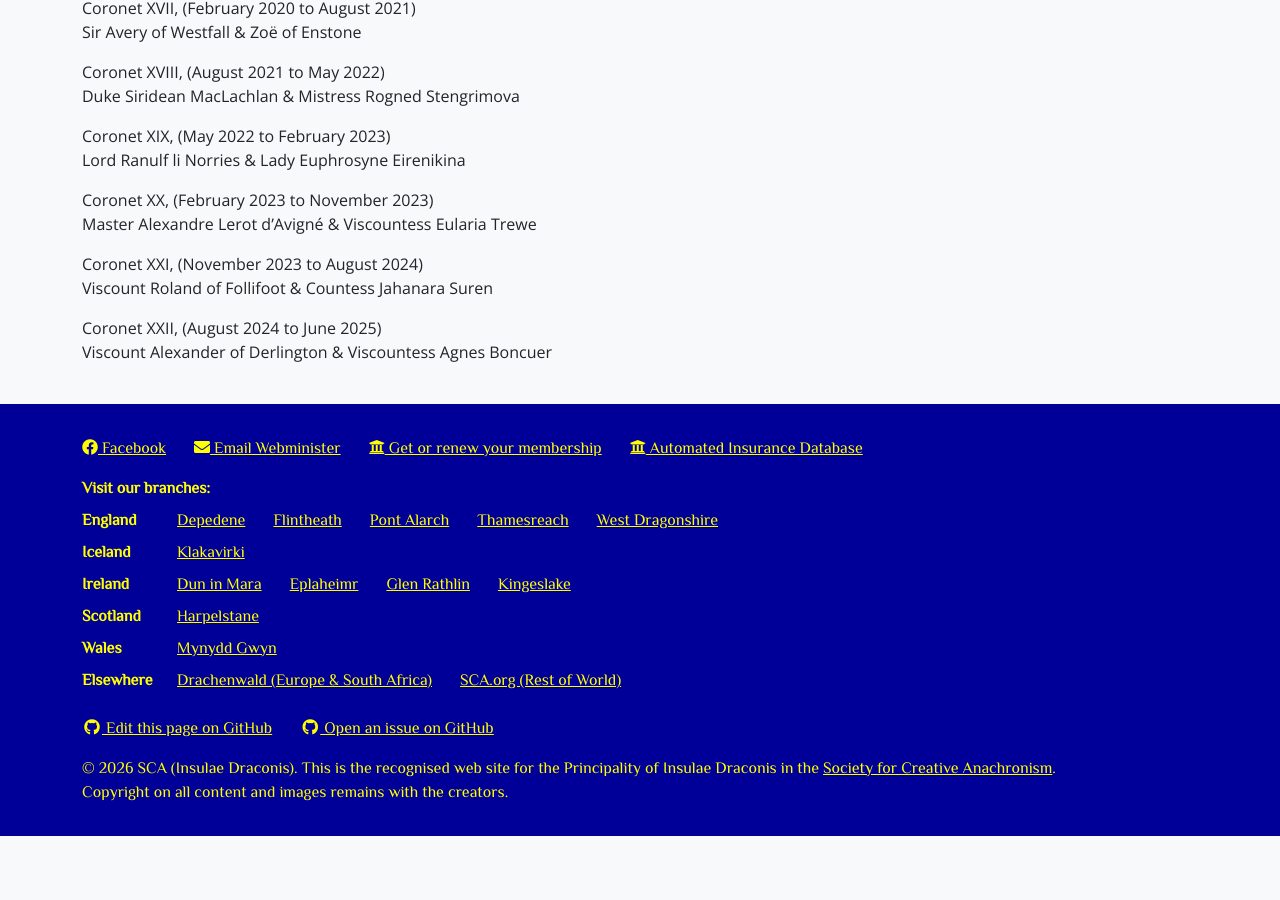
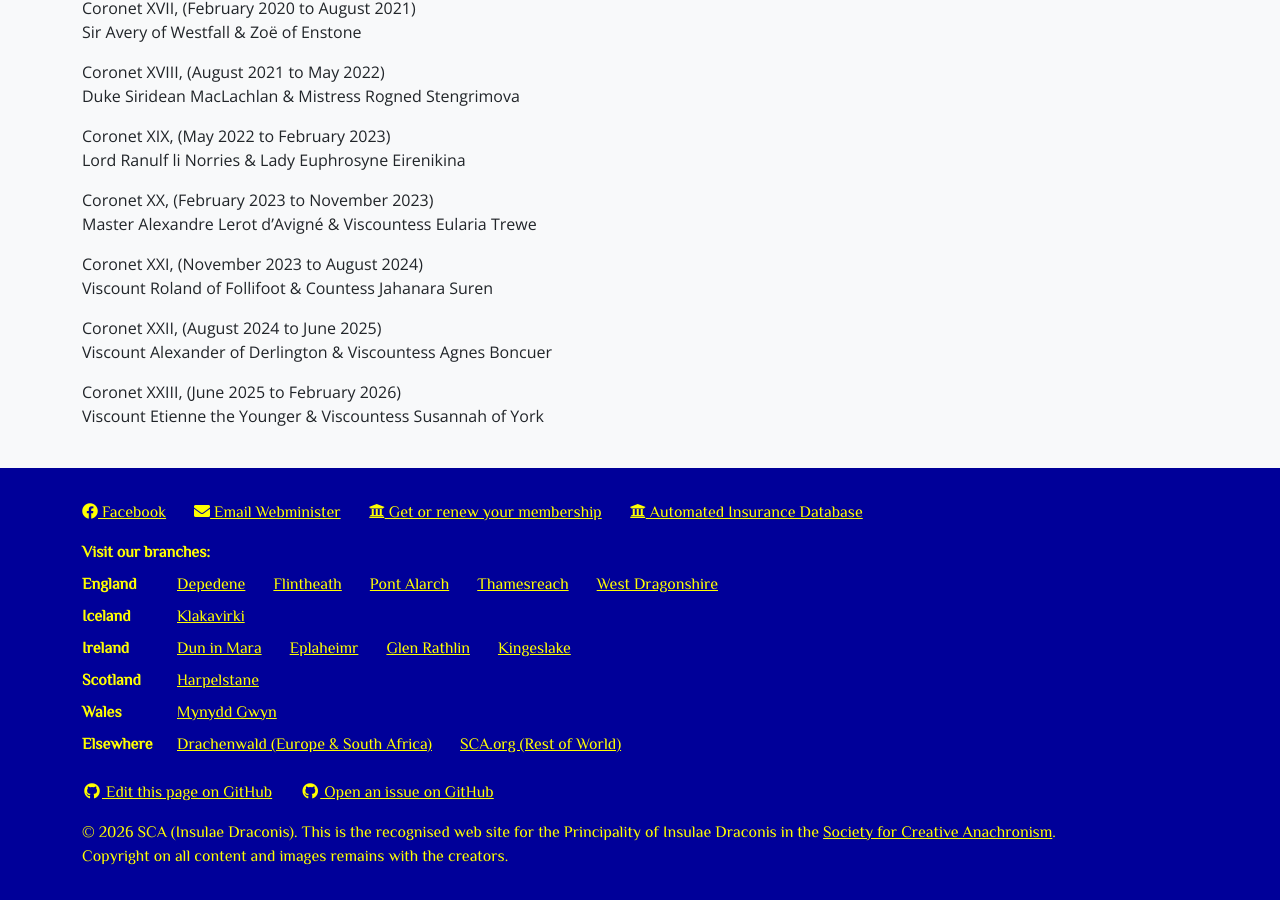
Before and after one commit to drachenwald/insulae-draconis, a Jekyll site: the page built from coronet/past.md, in a window 1280 px wide and 900 px high, scrolled down 2266 px. Built offline with Jekyll 4.4.1, drawn with Linux system fonts in a browser that asks for light colours; comment, search, counter and statistics services are not loaded; before the commit the page ends 3102 px from its top, so only the background shows below that.

Commit message:
Update past.md
Added Etienne and Susannah to the list of past Coronets

```diff
--- a/coronet/past.md
+++ b/coronet/past.md
@@ -115,3 +115,6 @@ Viscount Roland of Follifoot & Countess Jahanara Suren
 
 Coronet XXII, (August 2024 to June 2025)
 Viscount Alexander of Derlington & Viscountess Agnes Boncuer
+
+Coronet XXIII, (June 2025 to February 2026)
+Viscount Etienne the Younger & Viscountess Susannah of York
```
